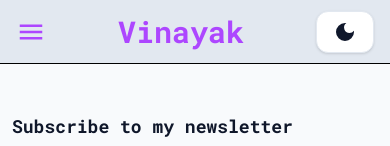
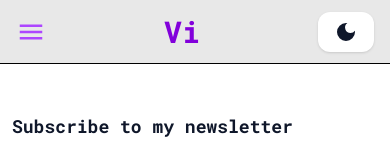
Before and after one commit to 07CalC/me2, a Next.js app: page /blog in a window 390 px wide. Shown: the top 146 px of the page. Built offline with nearby package versions, Linux system fonts and the light colour scheme; no server answers.

Commit message:
animated header

```diff
--- a/src/app/globals.css
+++ b/src/app/globals.css
@@ -20,12 +20,12 @@
 }
 
 :root {
-  --bg-color: #f8fafc;
+  --bg-color: #ffffff;
   --text-color: #0f172a;
 }
 
 .dark {
-  --bg-color: #0f172a;
+  --bg-color: #1b1816;
   --text-color: #f8fafc;
 }
 
--- /dev/null
+++ b/src/components/AnimatedHeader.tsx
@@ -0,0 +1,42 @@
+
+import React, { useState, useEffect } from "react";
+
+const words = ["Vinayak", "CalC"];
+const TYPING_SPEED = 80;
+const PAUSE = 1000;
+
+export default function AnimatedHeader() {
+  const [text, setText] = useState("");
+  const [isDeleting, setIsDeleting] = useState(false);
+  const [wordIndex, setWordIndex] = useState(0);
+
+  useEffect(() => {
+    let timeout;
+
+    if (!isDeleting && text === words[wordIndex]) {
+      timeout = setTimeout(() => setIsDeleting(true), PAUSE);
+    } else if (isDeleting && text === "") {
+      timeout = setTimeout(() => {
+        setIsDeleting(false);
+        setWordIndex((wordIndex + 1) % words.length);
+      }, PAUSE);
+    } else {
+      timeout = setTimeout(() => {
+        setText((prev) => {
+          const fullWord = words[wordIndex];
+          return isDeleting
+            ? fullWord.substring(0, prev.length - 1)
+            : fullWord.substring(0, prev.length + 1);
+        });
+      }, TYPING_SPEED);
+    }
+
+    return () => clearTimeout(timeout);
+  }, [text, isDeleting, wordIndex]);
+
+  return (
+    <h1 className="text-3xl min-w-[150px] text-center font-bold text-purple-700 dark:text-purple-500">
+      {text}
+    </h1>
+  );
+}
--- a/src/components/CopyButton.tsx
+++ b/src/components/CopyButton.tsx
@@ -21,7 +21,7 @@ export function CopyButton({ text, className }: { text: any; className?: string
   return (
     <button
       onClick={copyToClipboard}
-      className={`px-2 py-1 bg-gray-200 dark:bg-gray-700 rounded text-xs ${className}`}
+      className={`px-2 py-1 bg-gray-100 hover:bg-gray-200 dark:bg-gray-800 dark:hover:bg-gray-900 rounded text-sm ${className}`}
     >
       {copied ? 'Copied!' : 'Copy'}
     </button>
--- a/src/components/MDXComponents.tsx
+++ b/src/components/MDXComponents.tsx
@@ -67,8 +67,8 @@ export const MDXComponents: MDXComponentType = {
         <CopyButton
           text={props.children}
           className="absolute top-0 right-3 opacity-0 group-hover:opacity-100
-                 transition-opacity bg-gray-700/80 hover:bg-gray-600/80
-                  rounded text-xs"
+                 transition-opacity
+                  rounded text-sm"
         />
       </div>
     );
--- a/src/components/Navbar.tsx
+++ b/src/components/Navbar.tsx
@@ -3,6 +3,7 @@ import { useEffect, useState } from "react";
 import Link from "next/link";
 import { IoMdMenu } from "react-icons/io";
 import { ToggleTheme } from "./ToggleTheme";
+import AnimatedHeader from "./AnimatedHeader";
 
 export default function Navbar() {
   const [sidebarOpen, setSidebarOpen] = useState(false);
@@ -19,7 +20,7 @@ export default function Navbar() {
   }, [])
   return (
     <>
-      <nav className="flex border-b border-black dark:border-b-white items-center justify-between p-4 bg-[#e2e8f0] dark:bg-[#101020] w-full fixed h-16 top-0 sm:px-80 z-50">
+      <nav className="flex border-b border-black dark:border-b-white items-center justify-between p-4 bg-[#e8e8e8] dark:bg-[#0b0908] w-full fixed h-16 top-0 sm:px-80 z-50">
         <div className="sm:hidden">
           <IoMdMenu
             className="text-3xl text-purple-500 cursor-pointer"
@@ -27,8 +28,8 @@ export default function Navbar() {
           />
         </div>
 
-        <Link href="/" className="text-3xl font-bold text-purple-500">
-          Vinayak
+        <Link href="/">
+          <AnimatedHeader />
         </Link>
 
         <div className="hidden sm:flex gap-x-16">
--- a/src/components/ToggleTheme.tsx
+++ b/src/components/ToggleTheme.tsx
@@ -27,7 +27,7 @@ export const ToggleTheme = () => {
   return (
     <button
       onClick={toggleTheme}
-      className="rounded-xl border px-4 py-2 text-2xl transition-all dark:border-slate-700 dark:bg-slate-800 dark:text-white border-slate-200 bg-white text-slate-900 shadow"
+      className="rounded-xl px-4 py-2 text-2xl transition-all dark:bg-[#1b1816] dark:text-white bg-white shadow"
     >
       {theme === 'dark' ? <MdLightMode /> : <MdDarkMode />}
     </button>
```
Also changed, not shown: 1 other file (tests, documents, lock files or other folders).
